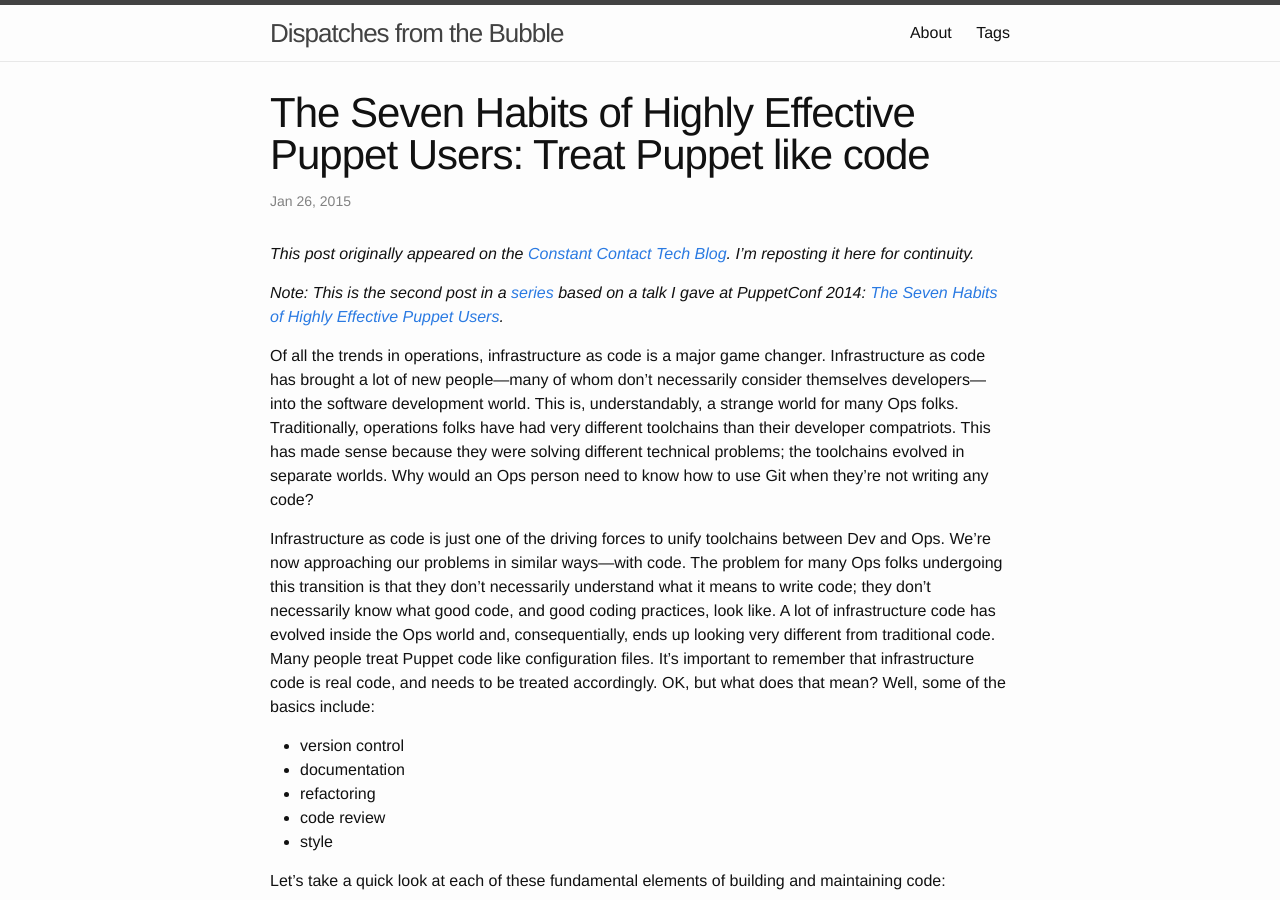
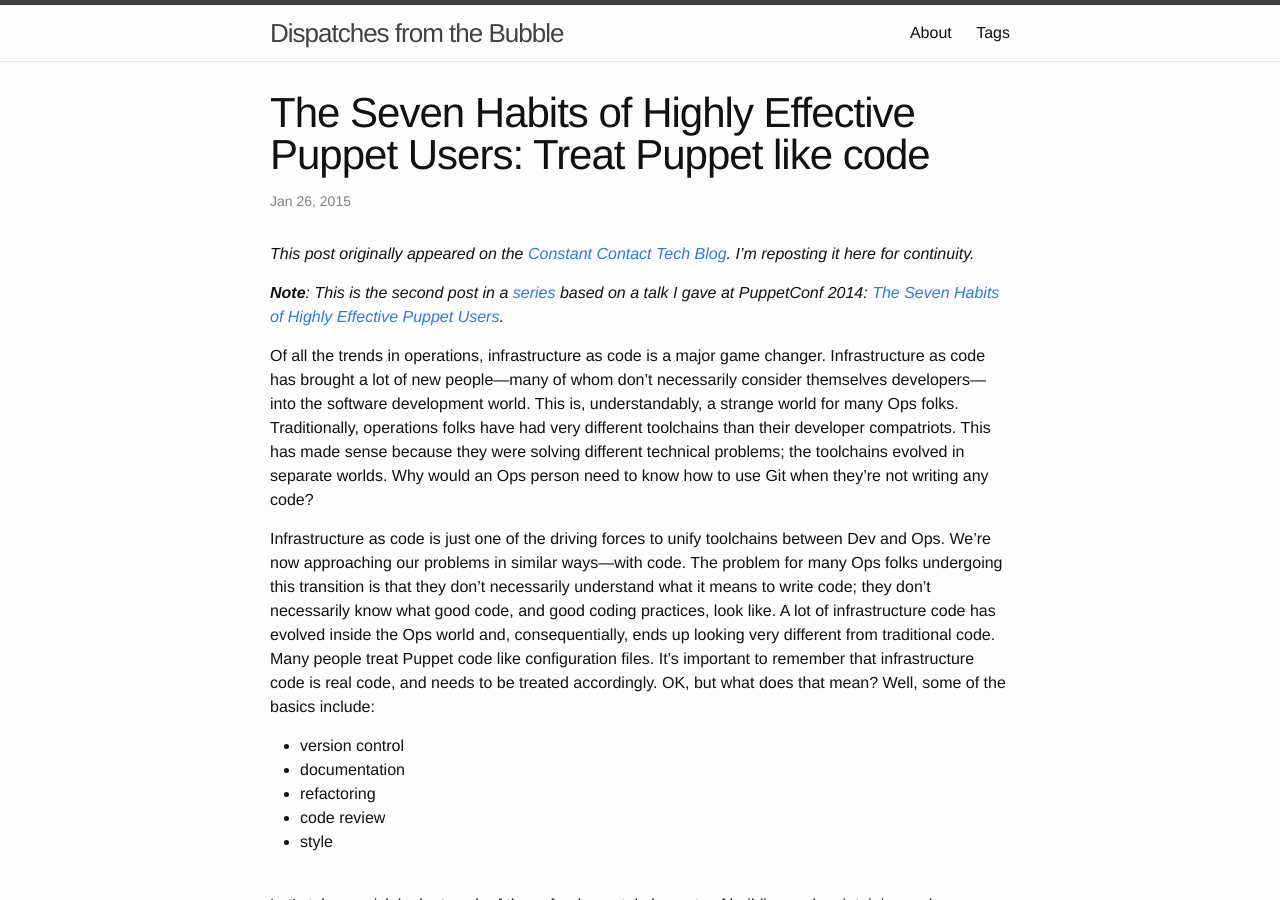
Before and after one commit to danzilio/danzilio.github.io, a Jekyll site: the page built from _posts/2015-01-26-seven-habits-treat-puppet-like-code.md, in a window 1280 px wide and 900 px high. Built offline with Jekyll 4.4.1, drawn with Linux system fonts in a browser that asks for light colours; Markdown is read by kramdown in place of the engine named in the settings; comment, search, counter and statistics services are not loaded.

Commit message:
Fixing formatting

```diff
--- a/_posts/2015-01-26-seven-habits-treat-puppet-like-code.md
+++ b/_posts/2015-01-26-seven-habits-treat-puppet-like-code.md
@@ -11,7 +11,7 @@ comments: true
 
 *This post originally appeared on the [Constant Contact Tech Blog](http://techblog.constantcontact.com/software-development/treat-puppet-like-code/). I'm reposting it here for continuity.*
 
-*Note: This is the second post in a [series](http://blog.danzilio.net/tags.html#Seven+Habits) based on a talk I gave at PuppetConf 2014: [The Seven Habits of Highly Effective Puppet Users](https://puppetlabs.com/presentations/seven-habits-highly-effective-puppet-users-david-danzilio-constant-contact).*
+***Note**: This is the second post in a [series](http://blog.danzilio.net/tags.html#Seven+Habits) based on a talk I gave at PuppetConf 2014: [The Seven Habits of Highly Effective Puppet Users](https://puppetlabs.com/presentations/seven-habits-highly-effective-puppet-users-david-danzilio-constant-contact).*
 
 Of all the trends in operations, infrastructure as code is a major game changer. Infrastructure as code has brought a lot of new people—many of whom don’t necessarily consider themselves developers—into the software development world. This is, understandably, a strange world for many Ops folks. Traditionally, operations folks have had very different toolchains than their developer compatriots. This has made sense because they were solving different technical problems; the toolchains evolved in separate worlds. Why would an Ops person need to know how to use Git when they’re not writing any code?
 
@@ -23,6 +23,7 @@ Infrastructure as code is just one of the driving forces to unify toolchains bet
 - code review
 - style
 
+<br />
 Let’s take a quick look at each of these fundamental elements of building and maintaining code:
 
 **Version Control**
@@ -42,6 +43,7 @@ Documentation best practices include:
 3. No new functionality should be added without documentation.
 4. Documentation must not be an afterthought; it should be central to your development workflow.
 5. You should document your code as you go, because you’re probably not going to do it after the fact.
+<br />
 
 **Refactoring**
 
```
